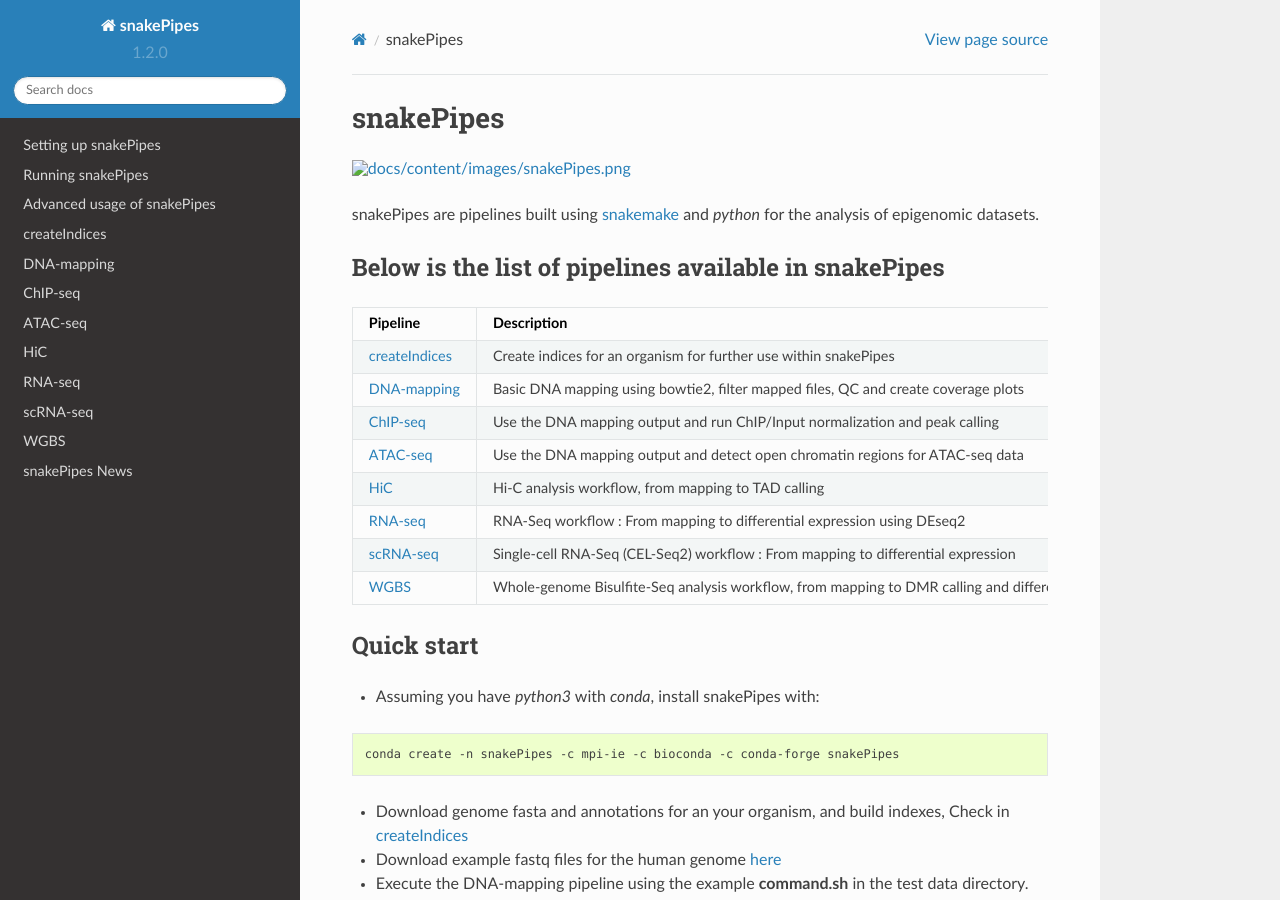
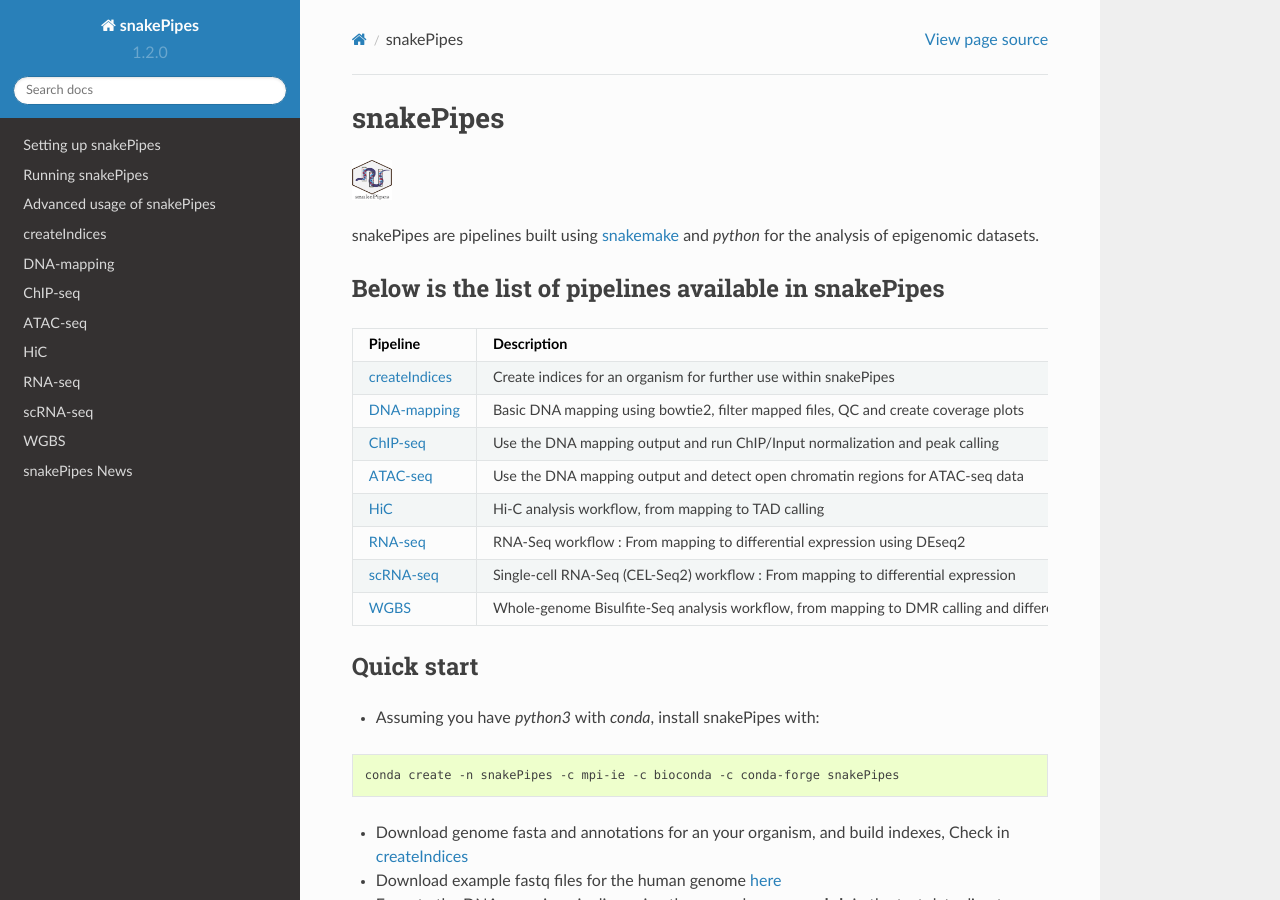
Before and after one commit to maxplanck-ie/snakepipes, a Sphinx documentation site: the page built from docs/index.rst, in a window 1280 px wide and 900 px high. Built offline with Sphinx 7.4.7 and the Read the Docs theme 2.0.0, drawn with Linux system fonts in a browser that asks for light colours.

Commit message:
Update index.rst

```diff
--- a/docs/index.rst
+++ b/docs/index.rst
@@ -1,7 +1,7 @@
 snakePipes
 ==========
 
-.. image:: ./docs/content/images/snakePipes.png
+.. image:: content/images/snakePipes.png
    :scale: 20 %
    :height: 200px
    :width: 200 px
```
